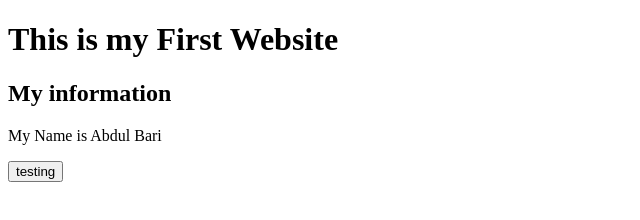
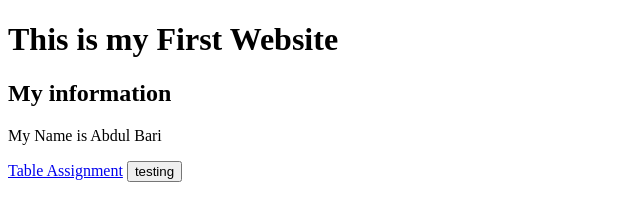
Before and after one commit to KashifHaiderAli/WebAppSMIT, a plain HTML site: page index.html in a window 1280 px wide. Shown: the whole page, without its empty margins (0-640 px from the left). Drawn offline with Linux system fonts and the light colour scheme.

Commit message:
table assignment

```diff
--- a/index.html
+++ b/index.html
@@ -10,6 +10,8 @@
    <h2>My information</h2>
 
    <p>My Name is Abdul Bari</p>
+    <a href="tableassignment.html">Table Assignment</a>
+
    <button>testing</button>
 </body>
 </html>
```
